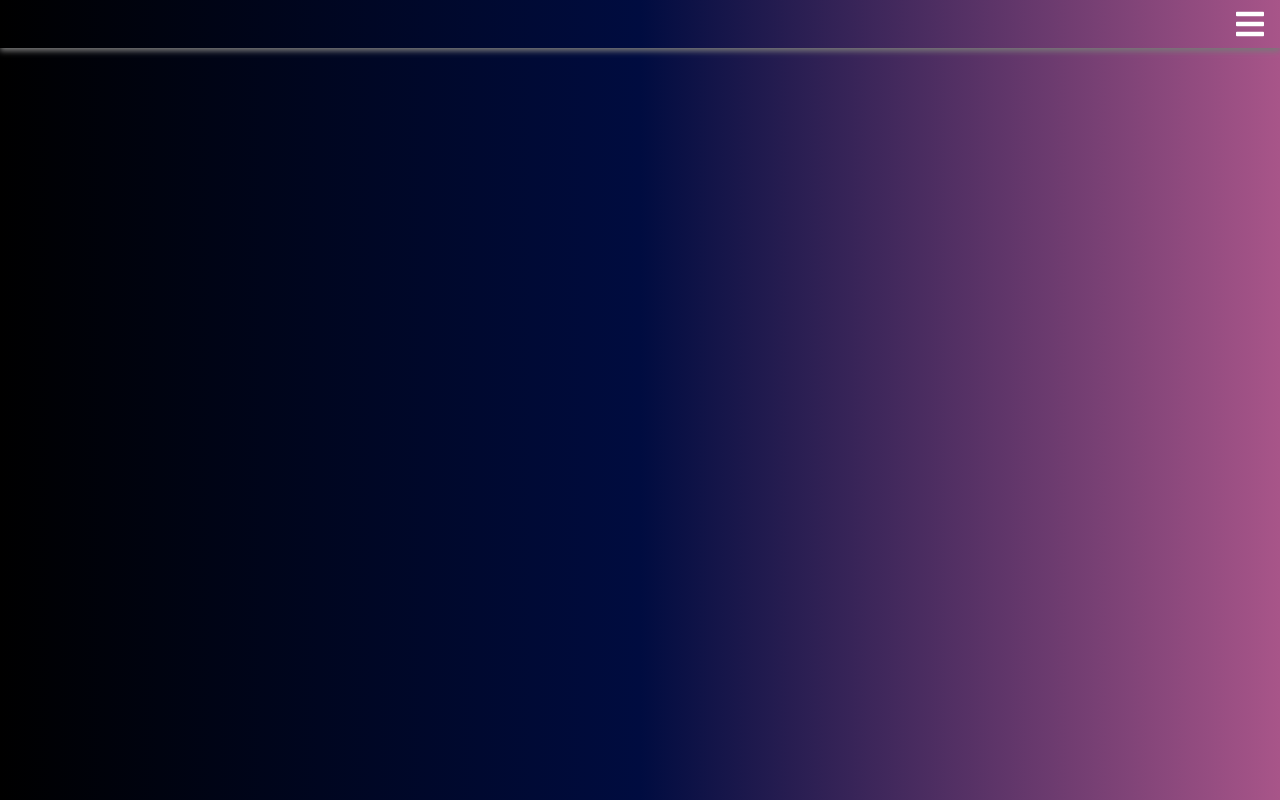
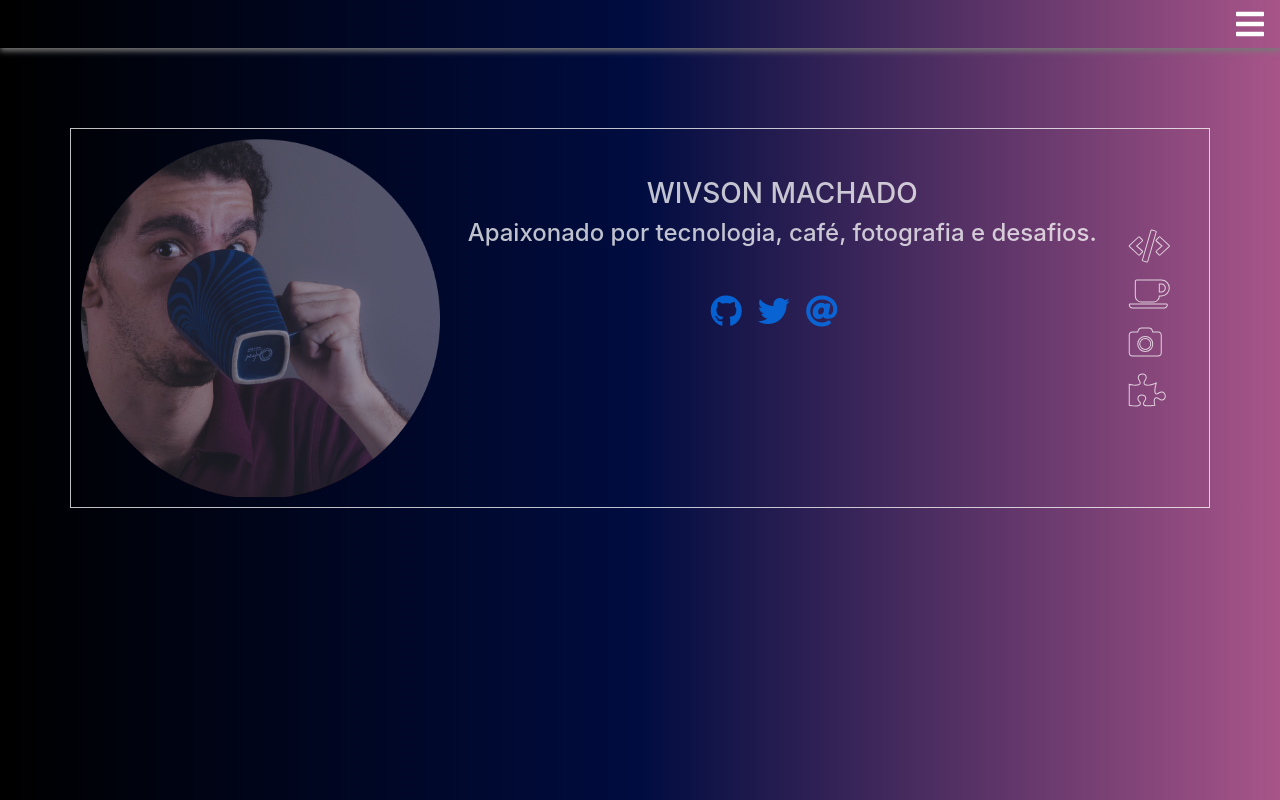
Before and after one commit to wivsonmachado/wivsonmachado.github.io, a plain HTML site: page index.html in a window 1280 px wide. Drawn offline with Linux system fonts and the light colour scheme.

Commit message:
pagina inicial front-end estatico

```diff
--- a/index.html
+++ b/index.html
@@ -15,5 +15,28 @@
            <i class="fas fa-bars fa-2x text-white"></i>
         </div>
     </nav>
+    <div class="container opacidade box-principal rodape text-white h-100 ">
+        <div class="row h-100">
+            <div class="col-12 col-md-4 pl-0 pr-0">
+                <img class="img-fluid img-width" src="images/Foto_perfil@0,5x-op85.jpg.png">
+            </div>
+            <div class="col-10 col-md-7 justify-content-center mt-5">
+                <p class="h3 d-flex justify-content-center">WIVSON MACHADO</p>
+                <p class="h4 d-flex justify-content-center">Apaixonado por tecnologia, café, fotografia e desafios.</p>
+                <div class="d-flex justify-content-center align-items-end mt-5">
+                    <a href="https://github.com/wivsonmachado"><i class="fab fa-github fa-2x pr-3" d-flex justify-content-center align-items-md-end></i></a>
+                    <a href="https://twitter.com/wivson_machado"><i class="fab fa-twitter fa-2x pr-3"></i></a>
+                    <a href="mailto:wivsonfrota@gmail.com"><i class="fas fa-at fa-2x pr-3"></i></a>
+                </div>
+            </div>
+            <div class="col-2 col-md-1 justify-content-center align-self-center d-inline">
+                    <i class="fas fa-code fa-2x py-2 icones"></i>
+                    <i class="fas fa-coffee fa-2x py-2 icones"></i>
+                    <i class="fas fa-camera fa-2x py-2 icones "></i>
+                    <i class="fas fa-puzzle-piece fa-2x py-2 icones"></i>
+            </div>
+        </div>
+
+    </div>
 </body>
 </html>
--- a/style.css
+++ b/style.css
@@ -5,3 +5,43 @@
 .shadow-nav{
     box-shadow: 0px 3px 6px #797979;
 }
+
+.box-principal{
+    margin-top: 10vh;
+    border: 1px solid #ffffff;
+}
+
+.opacidade{
+    opacity: 0.75;
+}
+.img-width{
+    width: auto;
+    padding: 10px;
+    opacity: 0.85;
+}
+
+/*.fonte-principal{
+    font: normal normal bold 2vw Roboto;
+}
+
+.fonte-sub{
+    font: normal normal bold 1vw Roboto;
+}*/
+
+.icones{
+    color: transparent;
+    -webkit-text-stroke: 1px rgb(255, 255, 255);
+}
+.icones:hover{
+    -webkit-text-stroke: 1px rgb(41, 79, 202);
+}
+
+a:hover{
+    color: transparent;
+    -webkit-text-stroke: 2px rgb(255, 255, 255);
+}
+
+}
+.rodape{
+    border-radius: 0px 0px 10px 10px;
+}
```
Also changed, not shown: images/Foto_perfil.png (added), images/Foto_perfil@0,5x-op85.jpg (added), images/Foto_perfil@0,5x-op85.jpg.png (added), 2 other files.
